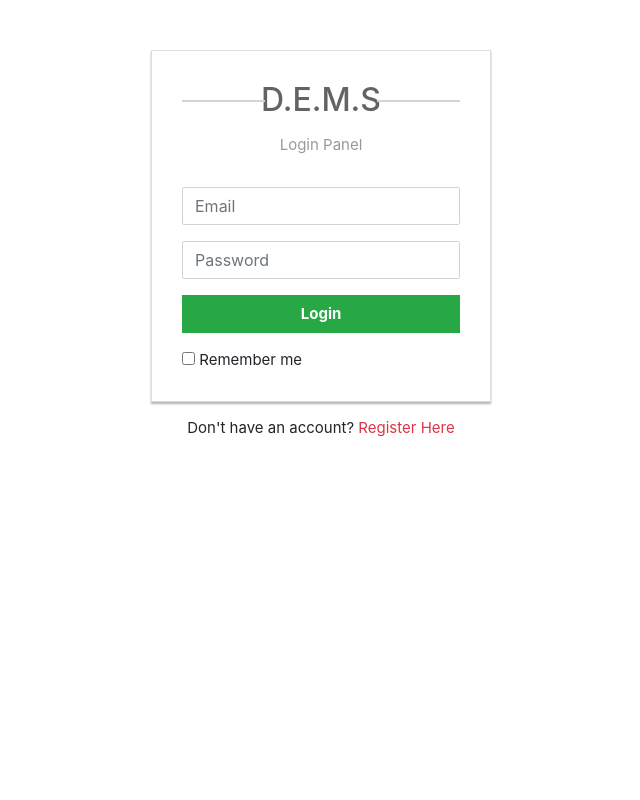
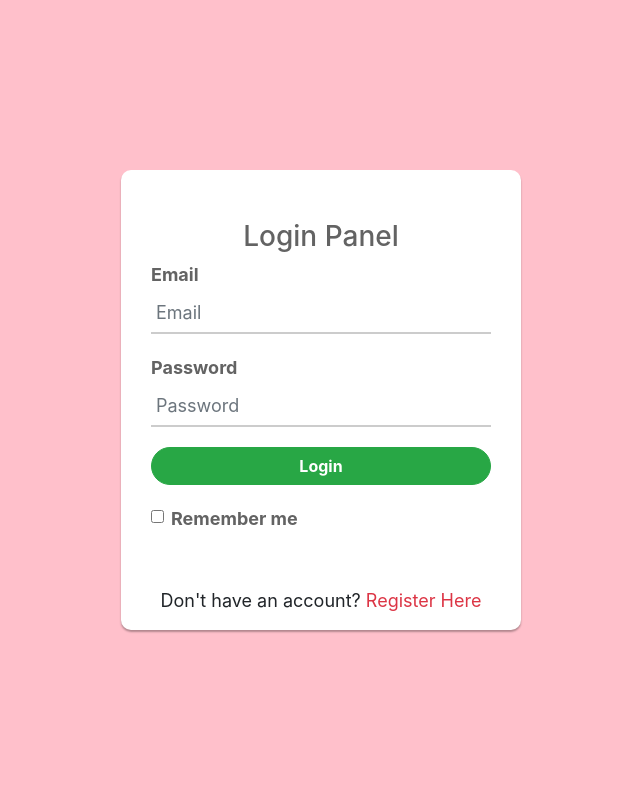
Before and after one commit to Mr-Khandelwal/Expense-Tracker, a PHP site: page /login.php in a window 1280 px wide. Shown: the whole page, without its empty margins (319-959 px from the left). Run offline with PHP 8.4, Linux system fonts and the light colour scheme; some libraries are stand-ins or nearby versions.

Commit message:
login page commit

```diff
--- a/login.php
+++ b/login.php
@@ -20,11 +20,10 @@ if (isset($_POST['email'])) {
 } else {
 }
 ?>
+
 <!DOCTYPE html>
 <html lang="en">
-
 <head>
-
   <meta charset="utf-8">
   <meta name="viewport" content="width=device-width, initial-scale=1, shrink-to-fit=no">
   <meta name="description" content="">
@@ -34,92 +33,44 @@ if (isset($_POST['email'])) {
 
   <!-- Bootstrap core CSS -->
   <link href="css/bootstrap.min.css" rel="stylesheet">
-  <style>
-    .login-form {
-      width: 340px;
-      margin: 50px auto;
-      font-size: 15px;
-    }
+  <link href = "style1.css" rel = "stylesheet">
+  <link rel="stylesheet" href="https://cdnjs.cloudflare.com/ajax/libs/font-awesome/6.1.0/css/all.min.css" integrity="sha384-KyZXEAg3QhqLMpG8r+Knujsl5/1ov7tLJXmzjv6i9fAqyWkM5YUc5wVgHbC6B5" crossorigin="anonymous">
+  <link rel="stylesheet" href="https://cdnjs.cloudflare.com/ajax/libs/font-awesome/4.7.0/css/font-awesome.min.css">
+  <!-- <link href="//netdna.bootstrapcdn.com/twitter-bootstrap/2.3.2/css/bootstrap-combined.no-icons.min.css" rel="stylesheet">
+  <link href="//netdna.bootstrapcdn.com/font-awesome/3.2.1/css/font-awesome.css" rel="stylesheet"> -->
 
-    .login-form form {
-      margin-bottom: 15px;
-      background: #fff;
-      box-shadow: 0px 2px 2px rgba(0, 0, 0, 0.3);
-      padding: 30px;
-      border: 1px solid #ddd;
-    }
-
-    .login-form h2 {
-      color: #636363;
-      margin: 0 0 15px;
-      position: relative;
-      text-align: center;
-    }
-
-    .login-form h2:before,
-    .login-form h2:after {
-      content: "";
-      height: 2px;
-      width: 30%;
-      background: #d4d4d4;
-      position: absolute;
-      top: 50%;
-      z-index: 2;
-    }
-
-    .login-form h2:before {
-      left: 0;
-    }
-
-    .login-form h2:after {
-      right: 0;
-    }
-
-    .login-form .hint-text {
-      color: #999;
-      margin-bottom: 30px;
-      text-align: center;
-    }
-
-    .login-form a:hover {
-      text-decoration: none;
-    }
-
-    .form-control,
-    .btn {
-      min-height: 38px;
-      border-radius: 2px;
-    }
-
-    .btn {
-      font-size: 15px;
-      font-weight: bold;
-    }
-  </style>
 </head>
 
 <body>
   <div class="login-form">
     <form action="" method="POST" autocomplete="off">
-      <h2 class="text-center">D.E.M.S</h2>
-      <p class="hint-text">Login Panel</p>
+      <h2 class="text-center">Login Panel</h2>
       <div class="form-group">
-        <input type="text" name="email" class="form-control" placeholder="Email" required="required">
+        <label for="email"> Email</label>
+        <!-- <i class="fa-thin fa-lock"></i> -->
+        <input type="text" id="email" name="email" class="form-control" placeholder="Email" required="required">
       </div>
       <div class="form-group">
-        <input type="password" name="password" class="form-control" placeholder="Password" required="required">
+        <label for="password"> Password</label>
+        <input type="password" id="password" name="password" class="form-control" placeholder="Password" required="required">
       </div>
       <div class="form-group">
-        <button type="submit" class="btn btn-success btn-block" style="border-radius:0%;">Login</button>
+        <button type="submit" class="btn btn-success btn-block">Login</button>
       </div>
-      <div class="clearfix">
-        <label class="float-left form-check-label"><input type="checkbox"> Remember me</label>
-
+      <div class="form-check">
+        <input type="checkbox" class="form-check-input" id="rememberMe">
+        <label class="form-check-label" for="rememberMe">Remember me</label>
       </div>
     </form>
-    <p class="text-center">Don't have an account?<a href="register.php" class="text-danger"> Register Here</a></p>
+    <p class="text-center">Don't have an account? <a href="register.php" class="text-danger">Register Here</a></p>
   </div>
 </body>
+
+</html>
+</body>
+
+
+
 <!-- Bootstrap core JavaScript -->
 <script src="js/jquery.slim.min.js"></script>
 <script src="js/bootstrap.min.js"></script>
--- /dev/null
+++ b/style1.css
@@ -0,0 +1,87 @@
+body {
+    display: flex;
+    justify-content: center;
+    align-items: center;
+    height: 100vh;
+    margin: 0;
+    background-color: pink;
+  }
+
+  .login-form {
+    width: 400px;
+    background: #fff;
+    box-shadow: 0px 2px 2px rgba(0, 0, 0, 0.3);
+    border-radius: 10px;
+    overflow: hidden;
+    font-size: 18px;
+  }
+
+  .login-form form {
+    padding: 30px;
+  }
+
+  .login-form h2 {
+    color: #636363;
+    margin-top: 20px;
+    text-align: center;
+    font-size: 28px; /* Increased font size */
+  }
+
+  .login-form label {
+    display: block;
+    margin-bottom: 5px;
+    font-weight: bold; /* Bolder text */
+    color: #636363; /* Adjust color to match theme */
+  }
+
+  .login-form .form-group {
+    margin-bottom: 20px;
+  }
+
+  .login-form .form-control {
+    border: none;
+    border-bottom: 2px solid #ccc;
+    border-radius: 0;
+    padding: 10px 5px;
+    font-size: 18px;
+  }
+
+  .login-form .form-control:focus {
+    box-shadow: none;
+    border-bottom-color: #007bff;
+  }
+
+  .login-form button[type="submit"] {
+    border-radius: 20px; /* Curved corners */
+    font-size: 16px; /* Smaller font size */
+    font-weight: bold;
+    cursor: pointer;
+    transition: background-color 0.3s ease;
+  }
+
+  .login-form button[type="submit"]:hover {
+    background-color: #0056b3; /* Hover effect */
+  }
+
+  .login-form .form-check {
+    margin-top: 10px;
+  }
+
+  .login-form .form-check label {
+    display: inline-flex;
+    align-items: center;
+    font-weight: bold; /* Bolder text */
+  }
+
+  .login-form .form-check input[type="checkbox"] {
+    margin-right: 10px;
+  }
+
+  .login-form p.text-center {
+    margin-top: 20px;
+  }
+
+  .login-form p.text-center a {
+    color: #007bff;
+    text-decoration: none;
+  }
```
